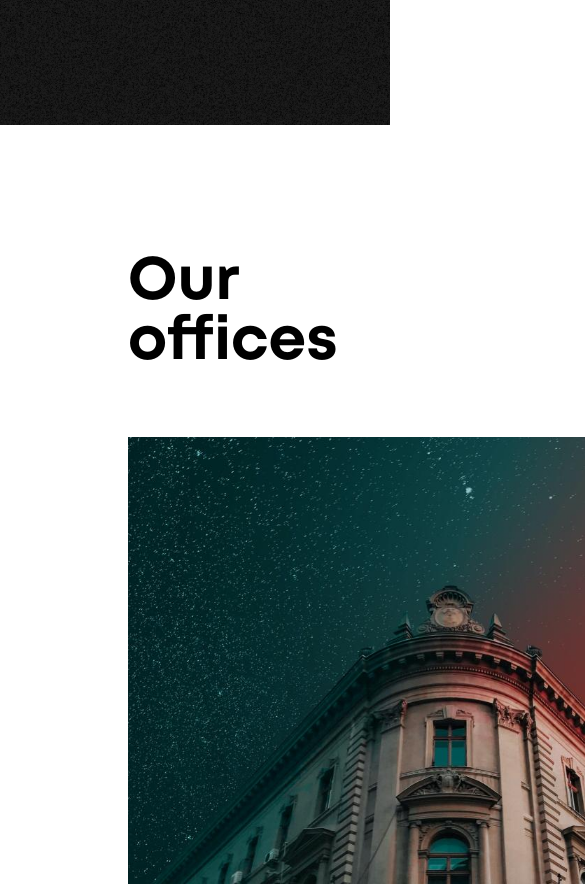
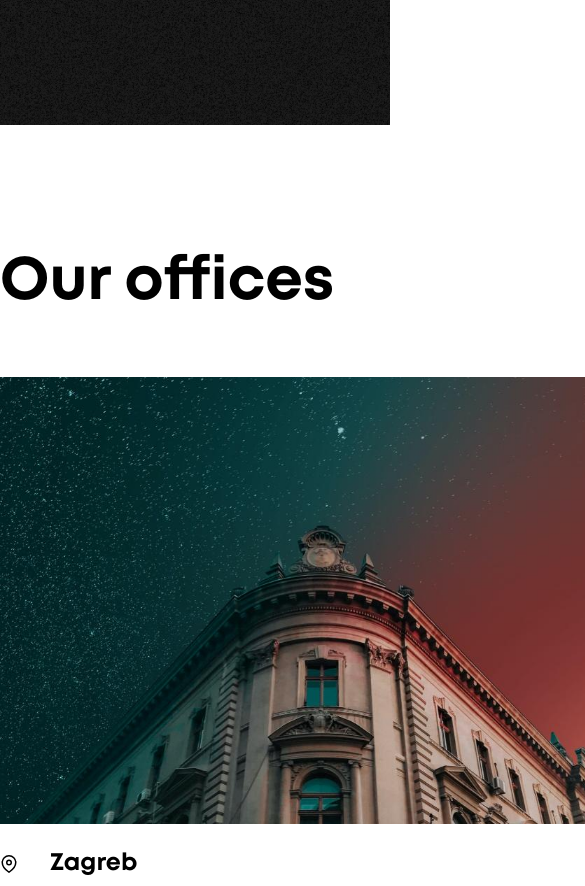
Before and after one commit to NNesta/cinnamon-agency-clone, a Next.js app: page / in a window 390 px wide. Shown: the part 9300-10186 px from the top of the page, 585 px wide, since content can reach past the window. Built offline with nearby package versions, Linux system fonts and the light colour scheme.

Commit message:
feat: reducing the width

```diff
--- a/components/OfficeSection.jsx
+++ b/components/OfficeSection.jsx
@@ -23,10 +23,10 @@ function OfficeSection() {
   const [scroll, setScroll] = useState(false);
   const clickHandler=()=>setScroll(!scroll)
   return (
-    <div className="w-full pl-32 py-32">
+    <div className="w-full lg:pl-32 py-32">
         <div className="flex flex-col gap-16 ">
           <h1 className="text-6xl font-mont-bold">Our offices</h1>
-      <div className={`mx-auto w-[1536px] relative duration-300 ease-in-out ${scroll?'-translate-x-[40%]':'translate-x-[0%]'}`}>
+      <div className={`mx-auto lg:w-[1536px] relative duration-300 ease-in-out ${scroll?'-translate-x-[40%]':'translate-x-[0%]'} overflow-scroll scrollbar-hide lg:overflow-visible`}>
           <div className="inline-flex gap-4">
             {/* <div className='absolute top-0 left-0 flex w-[400%] gap-8 snap-none'> */}
 
```
